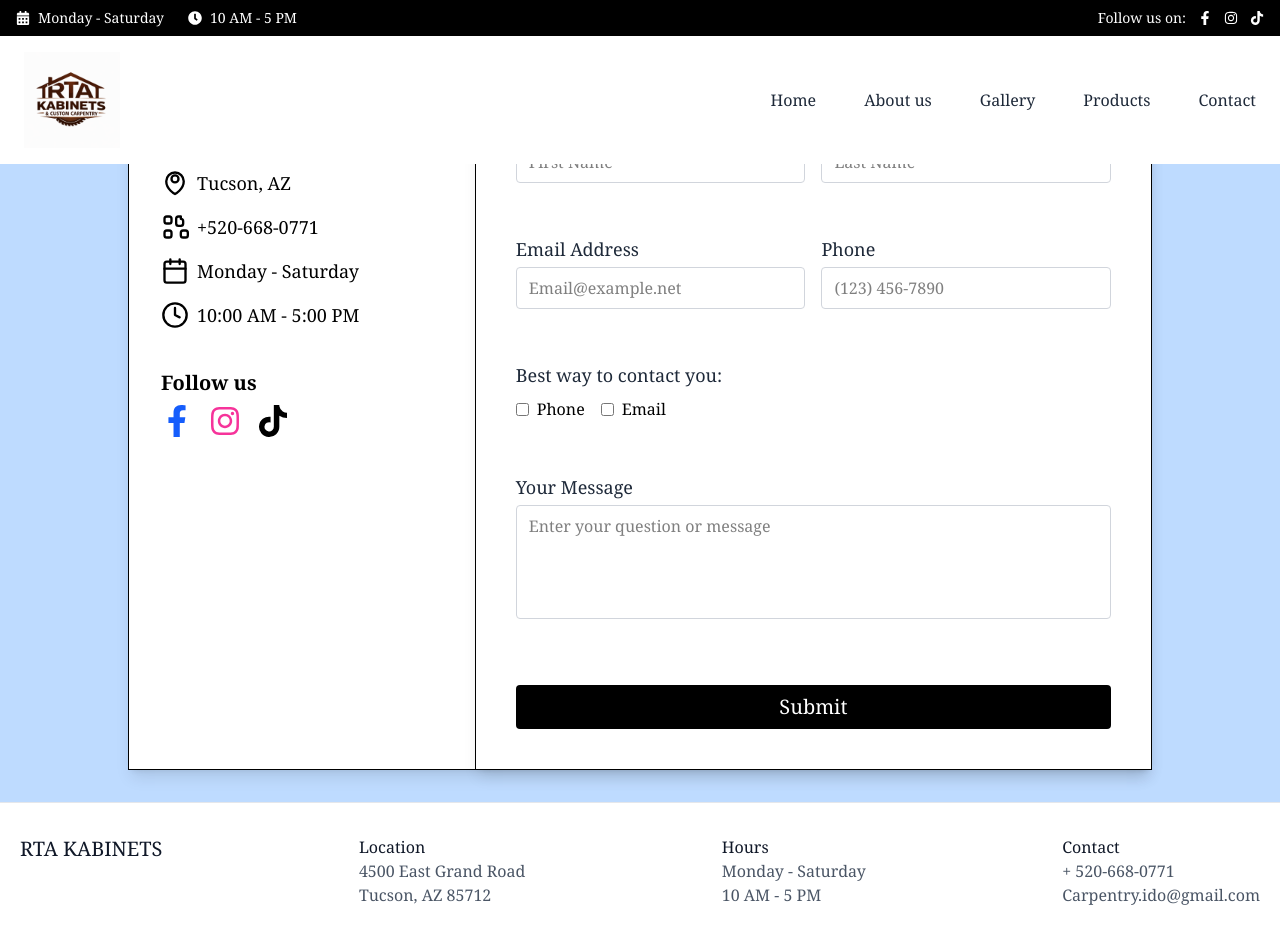
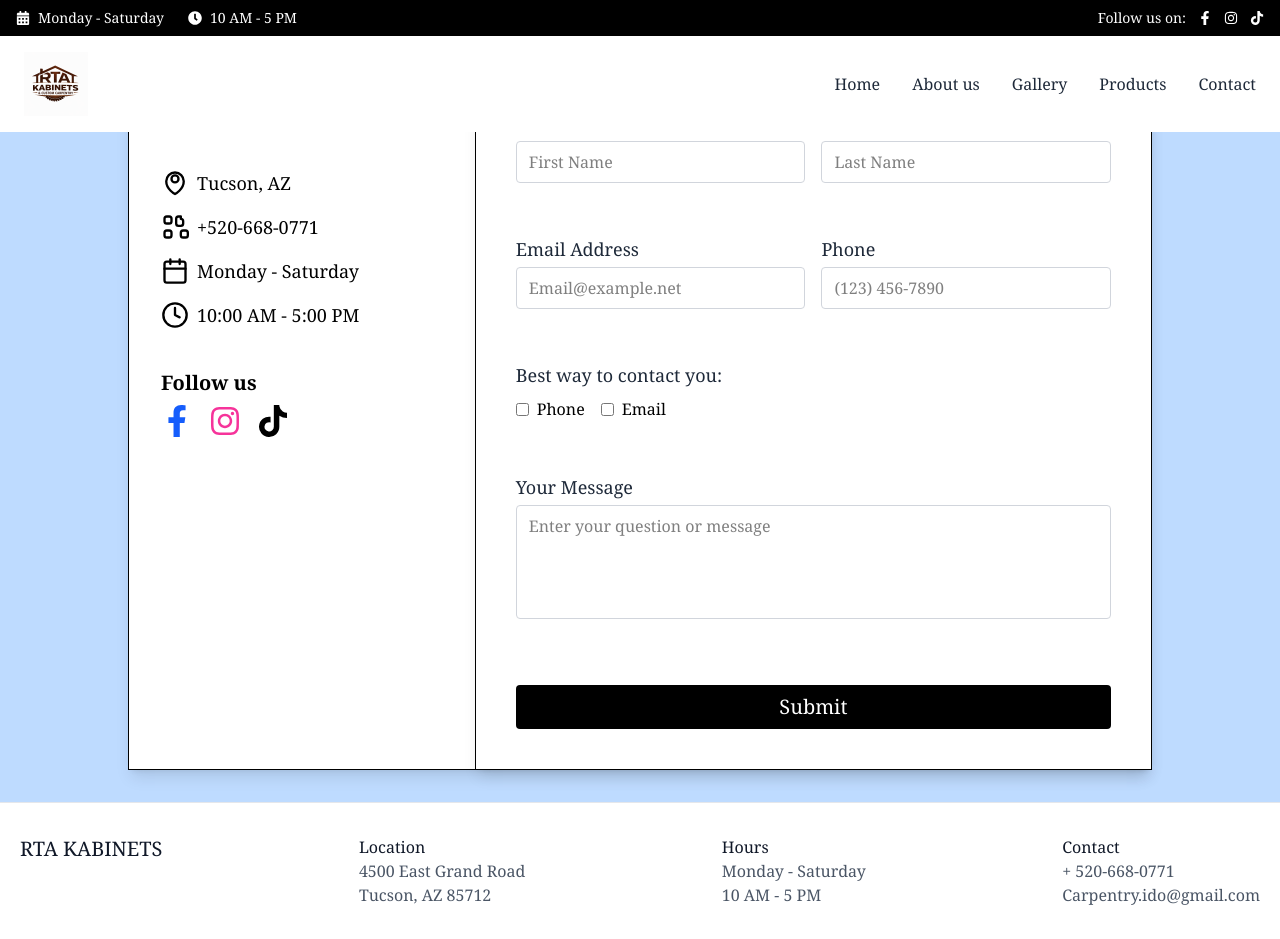
Before and after one commit to Alex649814/RtaKabinetsolutions, a React (Vite) app in the folder frontend/: page /contact in a window 1280 px wide. Built offline with nearby package versions, Linux system fonts and the light colour scheme.

Commit message:
Cambio de logo

```diff
--- a/frontend/src/components/NavigationBar.jsx
+++ b/frontend/src/components/NavigationBar.jsx
@@ -62,7 +62,7 @@ const NavigationBar = () => {
               <img
                 src={logo}
                 alt="Logo Rta Kabinets Solutions"
-                className="h-16 sm:h-24 w-auto mr-6 object-contain"
+                className="h-14 sm:h-16 w-auto mr-8 object-contain"
               />
 
             </Link>
@@ -76,7 +76,7 @@ const NavigationBar = () => {
             ☰
           </button>
 
-          <ul className="hidden md:flex space-x-12 text-gray-800 font-medium items-center">
+          <ul className="hidden md:flex space-x-8 text-gray-800 font-medium items-center">
             <li><Link to="/" className="hover:text-green-600 transition">Home</Link></li>
             <li><Link to="/about" className="hover:text-green-600 transition">About us</Link></li>
             <li><Link to="/gallery" className="hover:text-green-600 transition">Gallery</Link></li>
```
